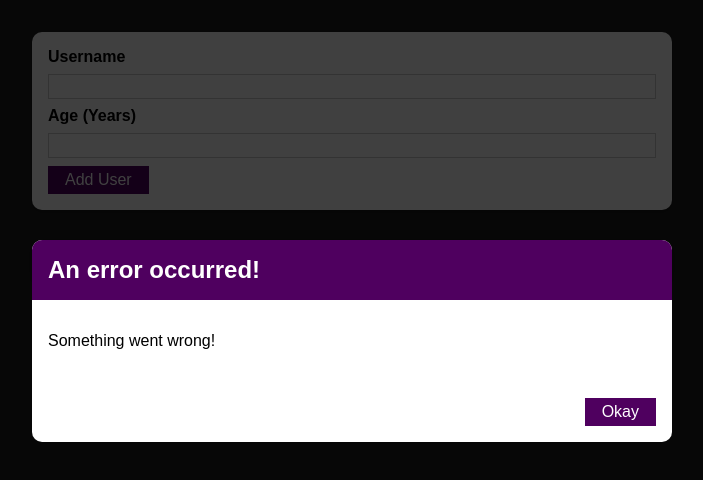
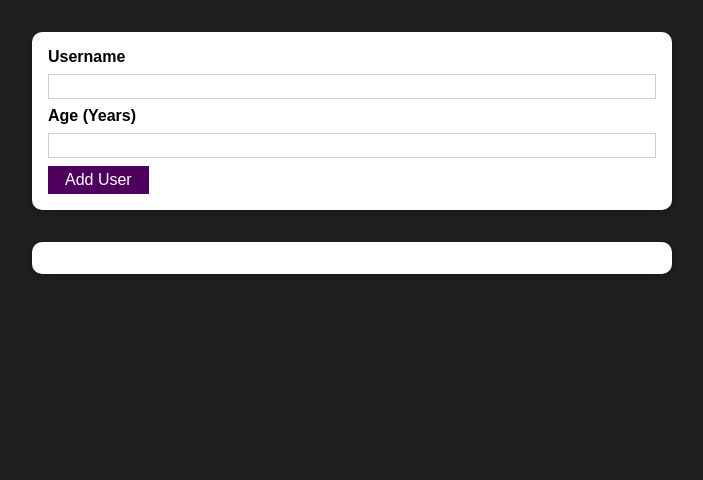
Before and after one commit to nelsW70/react_max-tutorial-two, a React (Create React App) app: page / in a window 1280 px wide. Shown: the top 480 px of the page, without its empty margins (288-991 px from the left). Built offline with nearby package versions, Linux system fonts and the light colour scheme.

Commit message:
managing the error state

```diff
--- a/src/components/UI/ErrorModal.jsx
+++ b/src/components/UI/ErrorModal.jsx
@@ -5,7 +5,7 @@
 const ErrorModal = props => {
   return (
     <div>
-      <div className={classes.backdrop} />
+      <div className={classes.backdrop} onClick={props.onConfirm} />
       <Card className={classes.modal}>
         <header className={classes.header}>
           <h2>{props.title}</h2>
@@ -14,7 +14,7 @@
           <p>{props.message}</p>
         </div>
         <footer className={classes.actions}>
-          <Button>Okay</Button>
+          <Button onClick={props.onConfirm}>Okay</Button>
         </footer>
       </Card>
     </div>
--- a/src/components/Users/AddUser.jsx
+++ b/src/components/Users/AddUser.jsx
@@ -7,13 +7,22 @@
 const AddUser = props => {
   const [enteredUsername, setEnteredUsername] = useState('');
   const [enteredAge, setEnteredAge] = useState('');
+  const [error, setError] = useState();
 
   const addUserHandler = event => {
     event.preventDefault();
     if (enteredUsername.trim().length === 0 || enteredAge.trim().length === 0) {
+      setError({
+        title: 'Invalid input',
+        message: 'Please enter a valid name and age (non-empty values).',
+      });
       return;
     }
     if (+enteredAge < 1) {
+      setError({
+        title: 'Invalid age',
+        message: 'Please enter a valid age (> 0).',
+      });
       return;
     }
     props.onAddUser(enteredUsername, enteredAge);
@@ -28,9 +37,19 @@
     setEnteredAge(event.target.value);
   };
 
+  const errorHandler = () => {
+    setError(null);
+  };
+
   return (
     <>
-      <ErrorModal title="An error occurred!" message="Something went wrong!" />
+      {error && (
+        <ErrorModal
+          title={error.title}
+          message={error.message}
+          onConfirm={errorHandler}
+        />
+      )}
       <Card className={classes.input}>
         <form onSubmit={addUserHandler}>
           <label htmlFor="username">Username</label>
```
